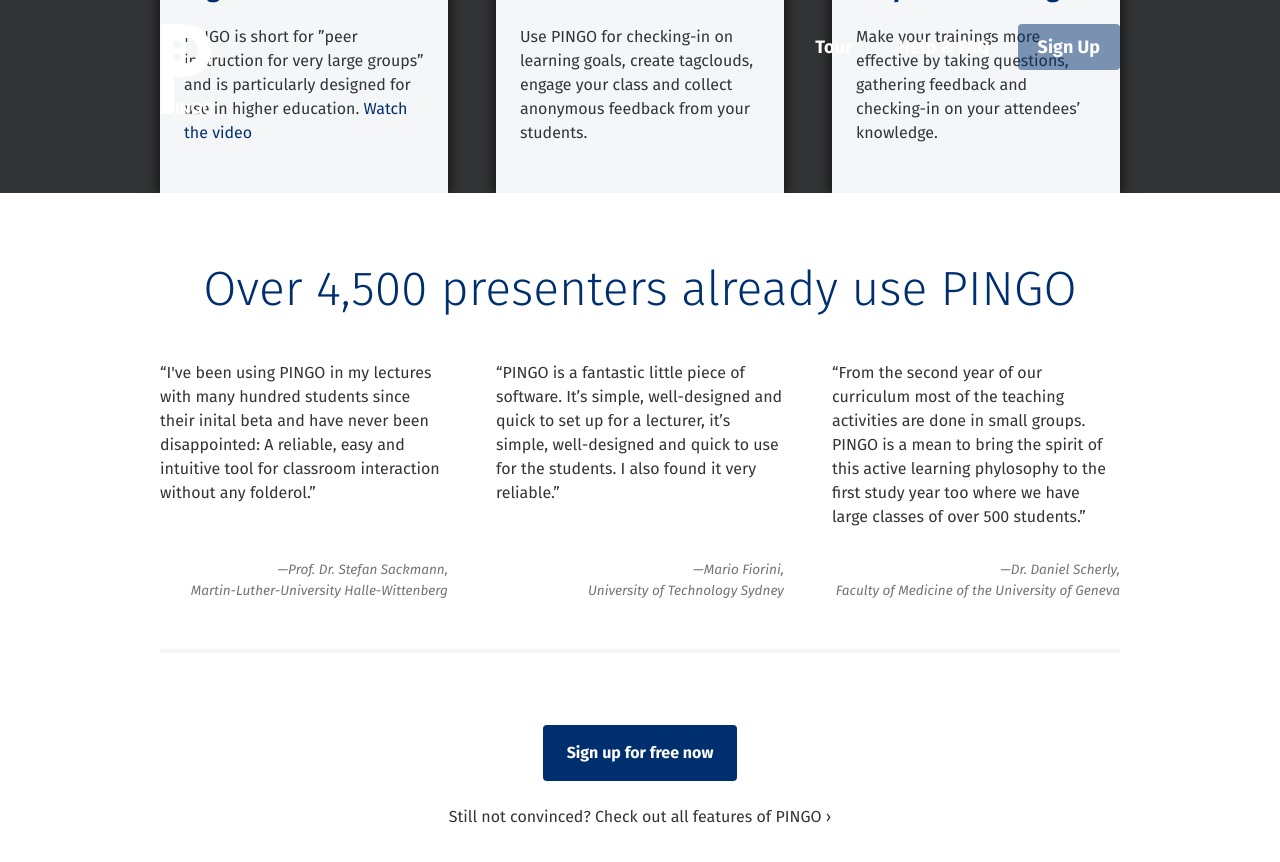
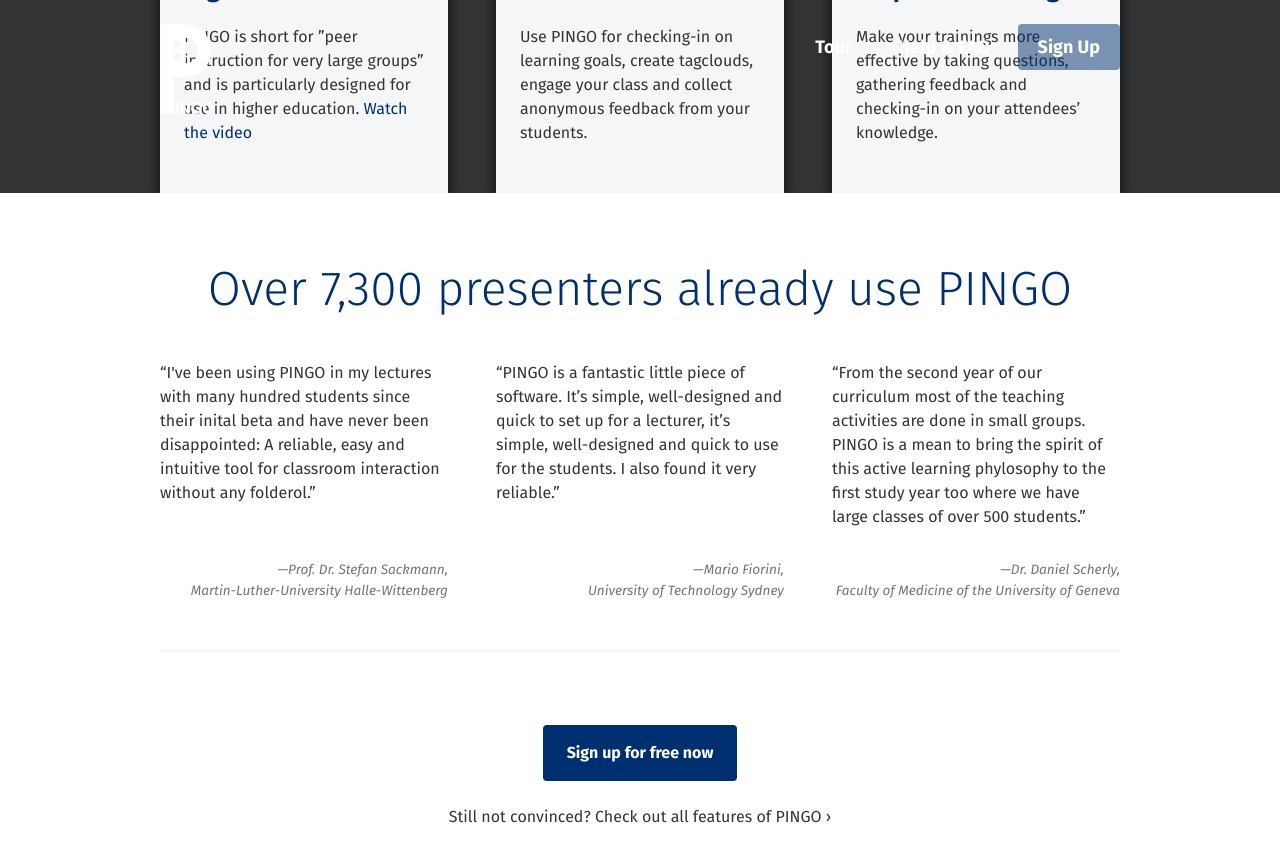
Before and after one commit to PingoUPB/pingoupb.github.io, a Jekyll site: the page built from index.html, in a window 1280 px wide and 900 px high, scrolled down 1535 px. Shown: the top 862 px of the window. Built offline with Jekyll 4.4.1, drawn with Linux system fonts in a browser that asks for light colours; nearby versions of some CDN libraries; Markdown is read by kramdown in place of the engine named in the settings.

Commit message:
updates user count to current numbers (~7300)

```diff
--- a/_includes/container/testimonials.de.html
+++ b/_includes/container/testimonials.de.html
@@ -1,6 +1,6 @@
 <section class="testimonials">
 	<div class="centered">
-		<h1 class="testimonials__title">Über 4.500 Vortragende nutzen PINGO bereits</h1>
+		<h1 class="testimonials__title">Über 7.300 Vortragende nutzen PINGO bereits</h1>
 		<div class="grid">
 
 			{% for q in site.data.testimonials_de %}
--- a/_includes/container/testimonials.en.html
+++ b/_includes/container/testimonials.en.html
@@ -1,6 +1,6 @@
 <section class="testimonials">
 	<div class="centered">
-		<h1 class="testimonials__title">Over 4,500 presenters already use PINGO</h1>
+		<h1 class="testimonials__title">Over 7,300 presenters already use PINGO</h1>
 		<div class="grid">
 
 			{% for q in site.data.testimonials %}
```
